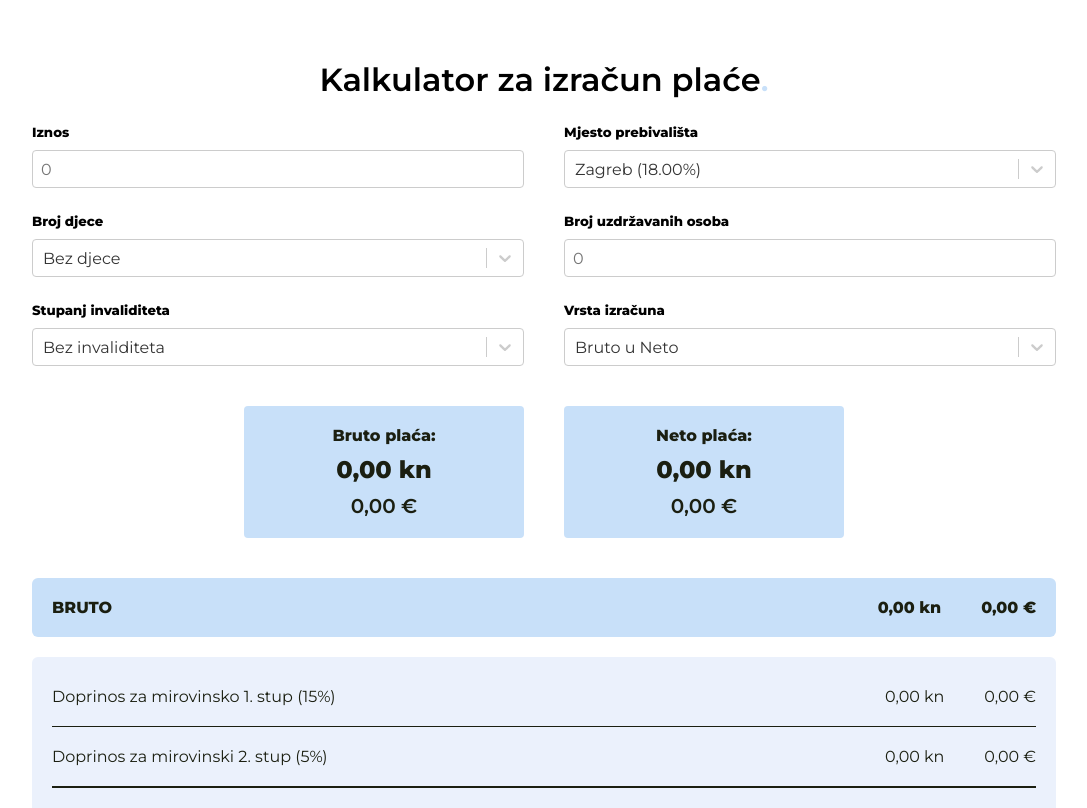
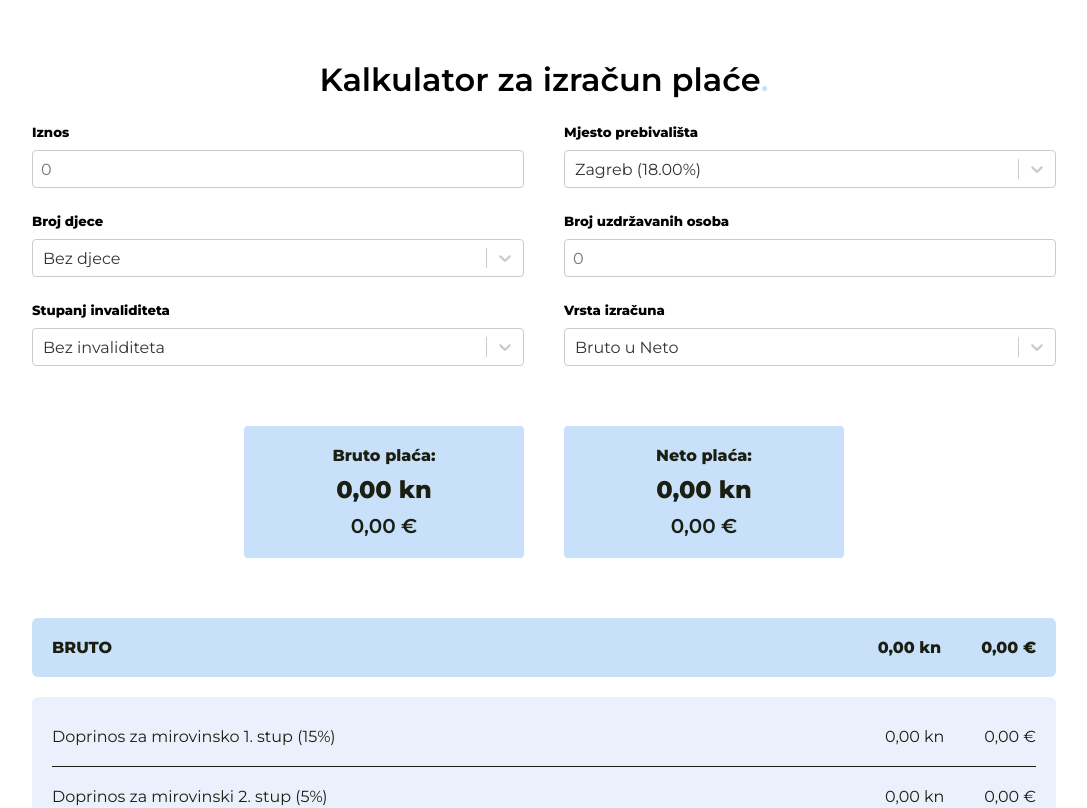
Before and after one commit to celigx/salary-calculator, a React (Create React App) app: page / in a window 1280 px wide. Shown: the top 808 px of the page, without its empty margins (96-1183 px from the left). Built offline with nearby package versions, Linux system fonts and the light colour scheme.

Commit message:
Change margin

```diff
--- a/src/App.sass
+++ b/src/App.sass
@@ -20,12 +20,12 @@ h1, h2, h3, h4, h5, h6, p
         color: $outputBackground
 
   .inputContainer
-    margin-bottom: 40px
+    margin: 0 0 60px 0
     .inputTitle
       margin: 25px 0 10px 0
 
   .outputContainer
-    margin: 0 0 40px 0
+    margin: 0 0 60px 0
     .grossContainer,
     .netContainer
       color: $text
```
